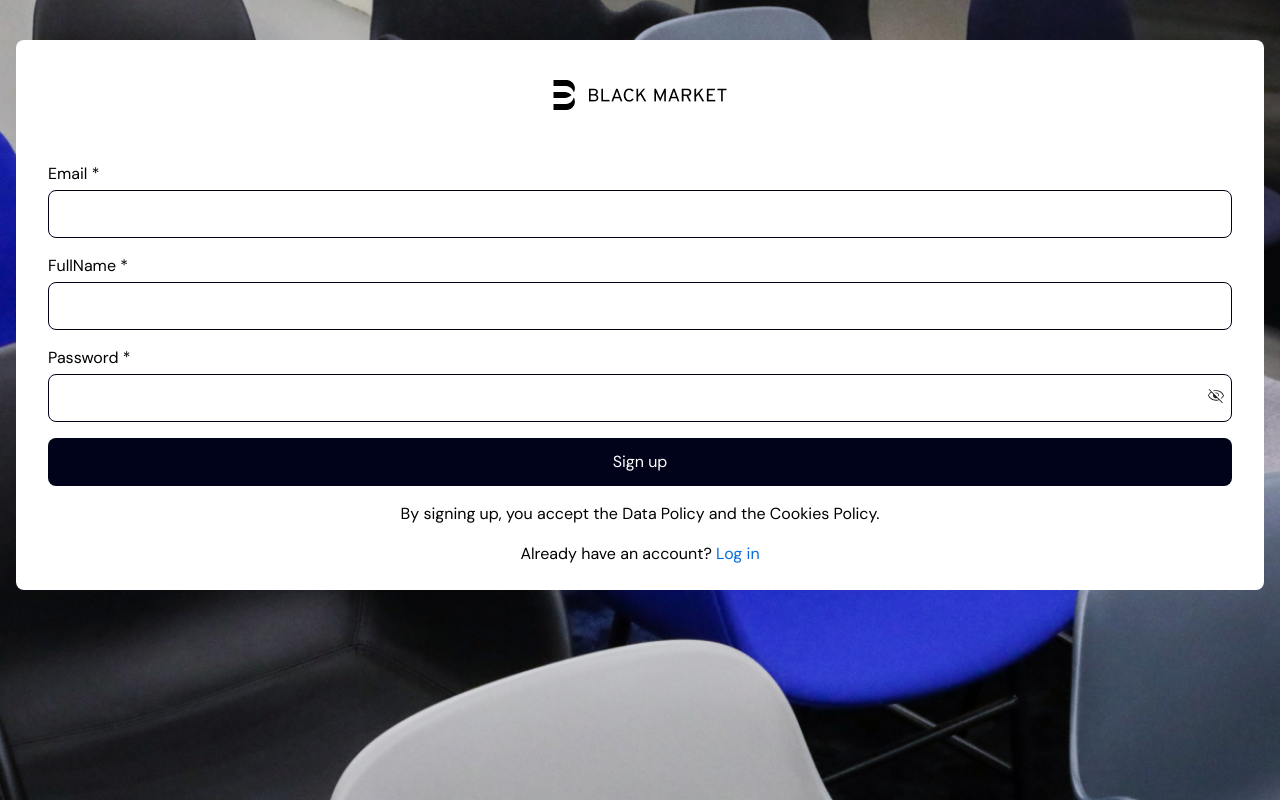
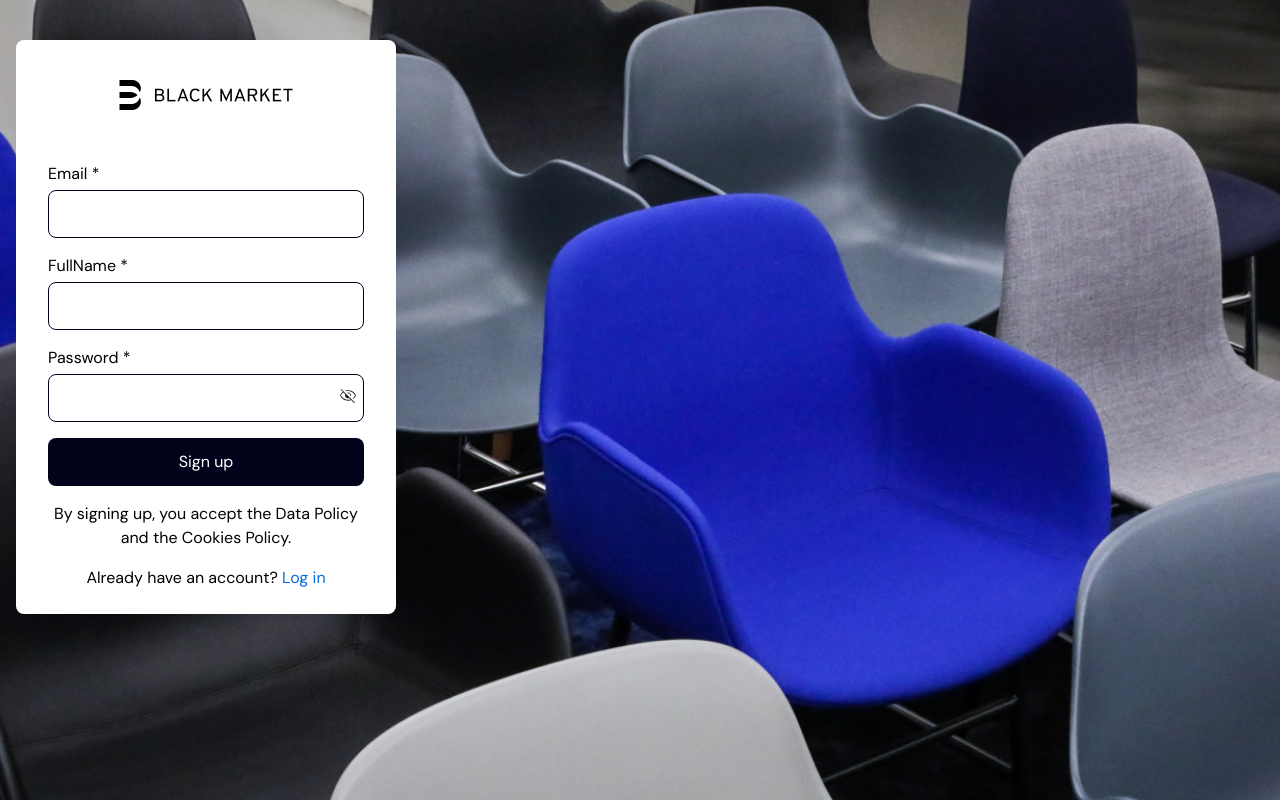
Before and after one commit to Alejoboga20/blackmarket-web, a React (Vite) app: page /auth/register in a window 1280 px wide. Built offline with nearby package versions, Linux system fonts and the light colour scheme.

Commit message:
Fix responsiveness

```diff
--- a/src/pages/auth/ForgotPasswordRoute.tsx
+++ b/src/pages/auth/ForgotPasswordRoute.tsx
@@ -4,7 +4,7 @@ import { Button, InputField } from '../../components';
 
 export const ForgotPasswordRoute = () => {
 	return (
-		<div id='forgot-password-page'>
+		<div id='forgot-password-page' className='md:max-w-authForms'>
 			<form
 				action='/auth/forgot-password'
 				className='rounded-lg bg-white px-8 pt-10 pb-6'
--- a/src/pages/auth/RegisterRoute.tsx
+++ b/src/pages/auth/RegisterRoute.tsx
@@ -4,7 +4,7 @@ import { Button, InputField } from '../../components';
 
 export const RegisterRoute = () => {
 	return (
-		<div id='register-page'>
+		<div id='register-page' className='md:max-w-authForms'>
 			<form action='/auth/signin' className='rounded-lg bg-white px-8 pb-6 pt-10' noValidate>
 				<div className='flex w-full justify-center'>
 					<img src={logo} alt='blackmarket' />
--- a/src/pages/auth/SigninRoute.tsx
+++ b/src/pages/auth/SigninRoute.tsx
@@ -4,7 +4,7 @@ import { Button, InputField } from '../../components';
 
 export const SigninRoute = () => {
 	return (
-		<div id='signin-page'>
+		<div id='signin-page' className='md:max-w-authForms'>
 			<form action='/auth/signin' className='rounded-lg bg-white px-8 pt-10 pb-6' noValidate>
 				<div className='flex w-full justify-center'>
 					<img src={logo} alt='blackmarket' />
--- a/tailwind.config.cjs
+++ b/tailwind.config.cjs
@@ -1,3 +1,7 @@
+const maxWidth = {
+	authForms: '380px',
+};
+
 module.exports = {
 	content: ['./index.html', './src/**/*.{js,ts,jsx,tsx}'],
 	theme: {
@@ -63,6 +67,7 @@ module.exports = {
 			borderWidth: {
 				1: '1px',
 			},
+			maxWidth,
 		},
 	},
 	plugins: [],
```
